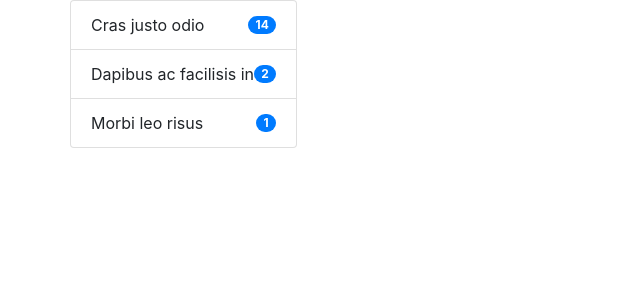
After one commit to kideedee/django_ecommerce_site, a Django app: page /checkout/ in a window 1280 px wide. The commit adds this page. Shown: the top 300 px of the page, without its empty margins (0-640 px from the left). Run offline with Django 4.2, Linux system fonts and the light colour scheme.

Commit message:
checkout page template

```diff
--- a/ecommerce_site/urls.py
+++ b/ecommerce_site/urls.py
@@ -22,5 +22,6 @@ from shop import views
 urlpatterns = [
     path('admin/', admin.site.urls),
     path('', views.index, name='index'),
-    path('<int:prd_id>/', views.detail, name='detail')
+    path('<int:prd_id>/', views.detail, name='detail'),
+    path('checkout/', views.checkout, name='checkout')
 ]
--- a/shop/views.py
+++ b/shop/views.py
@@ -22,3 +22,7 @@ def detail(request, prd_id):
     product_objects = Product.objects.get(id=prd_id)
 
     return render(request, 'shop/detail.html', {'product_objects': product_objects})
+
+
+def checkout(request):
+    return render(request, 'shop/checkout.html')
--- /dev/null
+++ b/templates/shop/checkout.html
@@ -0,0 +1,44 @@
+<!doctype html>
+<html lang="en">
+<head>
+    <meta charset="UTF-8">
+    <meta name="viewport"
+          content="width=device-width, user-scalable=no, initial-scale=1.0, maximum-scale=1.0, minimum-scale=1.0">
+    <meta http-equiv="X-UA-Compatible" content="ie=edge">
+    <link rel="stylesheet" href="https://cdn.jsdelivr.net/npm/bootstrap@4.6.2/dist/css/bootstrap.min.css"
+          integrity="sha384-xOolHFLEh07PJGoPkLv1IbcEPTNtaed2xpHsD9ESMhqIYd0nLMwNLD69Npy4HI+N" crossorigin="anonymous">
+    <script src="https://code.jquery.com/jquery-3.7.0.js"
+            integrity="sha256-JlqSTELeR4TLqP0OG9dxM7yDPqX1ox/HfgiSLBj8+kM=" crossorigin="anonymous"></script>
+    <script src="https://cdn.jsdelivr.net/npm/popper.js@1.16.1/dist/umd/popper.min.js"
+            integrity="sha384-9/reFTGAW83EW2RDu2S0VKaIzap3H66lZH81PoYlFhbGU+6BZp6G7niu735Sk7lN"
+            crossorigin="anonymous"></script>
+    <script src="https://cdn.jsdelivr.net/npm/bootstrap@4.6.2/dist/js/bootstrap.bundle.min.js"
+            integrity="sha384-Fy6S3B9q64WdZWQUiU+q4/2Lc9npb8tCaSX9FK7E8HnRr0Jz8D6OP9dO5Vg3Q9ct"
+            crossorigin="anonymous"></script>
+    <title>Document</title>
+</head>
+<body>
+<div class="container">
+    <div class="row">
+        <div class="col-md-12">
+            <div class="row">
+                <ul class="list-group">
+                    <li class="list-group-item d-flex justify-content-between align-items-center">
+                        Cras justo odio
+                        <span class="badge badge-primary badge-pill">14</span>
+                    </li>
+                    <li class="list-group-item d-flex justify-content-between align-items-center">
+                        Dapibus ac facilisis in
+                        <span class="badge badge-primary badge-pill">2</span>
+                    </li>
+                    <li class="list-group-item d-flex justify-content-between align-items-center">
+                        Morbi leo risus
+                        <span class="badge badge-primary badge-pill">1</span>
+                    </li>
+                </ul>
+            </div>
+        </div>
+    </div>
+</div>
+</body>
+</html>
--- a/templates/shop/index.html
+++ b/templates/shop/index.html
@@ -5,7 +5,7 @@
     <meta charset="UTF-8">
     <meta name="viewport"
           content="width=device-width, user-scalable=no, initial-scale=1.0, maximum-scale=1.0, minimum-scale=1.0">
-    <meta http-equiv="X-UA-Compatible" content="ie=chrome">
+    <meta http-equiv="X-UA-Compatible" content="ie=edge">
     <link rel="stylesheet" href="https://cdn.jsdelivr.net/npm/bootstrap@4.6.2/dist/css/bootstrap.min.css"
           integrity="sha384-xOolHFLEh07PJGoPkLv1IbcEPTNtaed2xpHsD9ESMhqIYd0nLMwNLD69Npy4HI+N" crossorigin="anonymous">
     <script src="https://code.jquery.com/jquery-3.7.0.js"
@@ -146,8 +146,11 @@
             cartString += document.getElementById('nm' + x).innerHTML + "Qty: " + cart[x] + '</br>';
             cartIndex++;
         }
+
+        cartString += "<a href='/checkout' class='btn btn-warning'>Checkout</a>";
         document.getElementById("cart").setAttribute('data-content', cartString);
         $('[data-toggle="popover"]').popover();
     }
 </script>
+
 </html>
```
